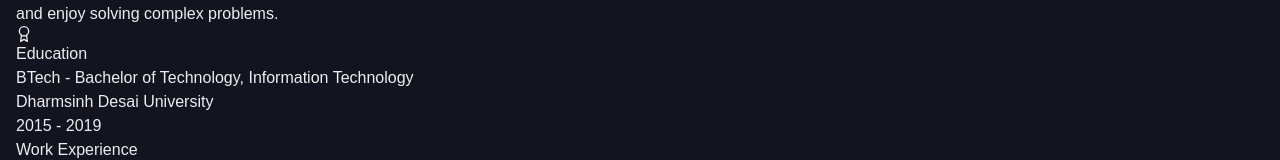
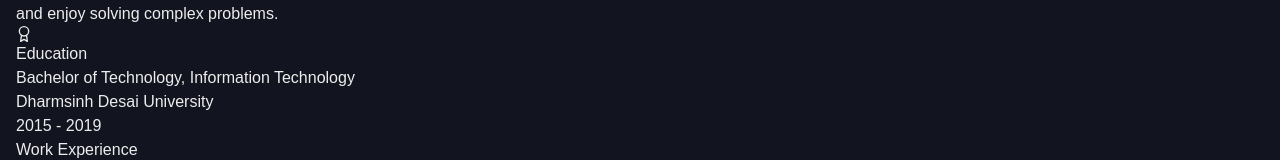
Before and after one commit to jariwala-parth/website, a Next.js app: page / in a window 1280 px wide. Shown: the part 390-550 px from the top of the page. Built offline with nearby package versions, Linux system fonts and the light colour scheme.

Commit message:
update degree info

```diff
--- a/app/data/profile.ts
+++ b/app/data/profile.ts
@@ -44,7 +44,7 @@
   ],
   education: [
     {
-      degree: "BTech - Bachelor of Technology, Information Technology",
+      degree: "Bachelor of Technology, Information Technology",
       university: "Dharmsinh Desai University",
       duration: "2015 - 2019",
     }
```
